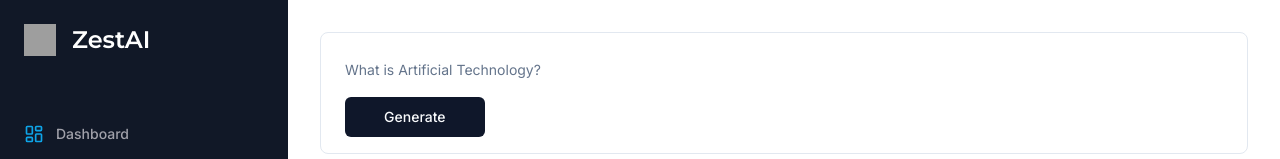
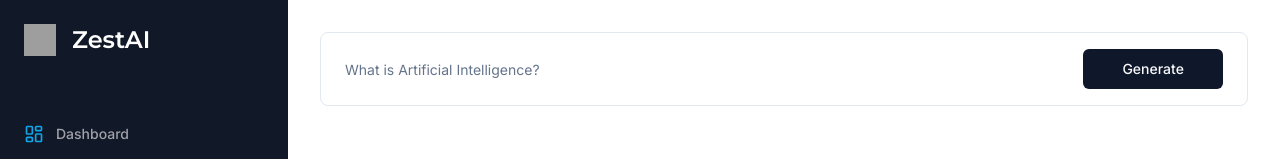
Before and after one commit to gaurimadan/ZestAI, a Next.js app: page /conversation in a window 1280 px wide. Shown: the top 159 px of the page. Built offline with nearby package versions, Linux system fonts and the light colour scheme; no server answers; grey boxes are pictures that could not be loaded.

Commit message:
new api added

```diff
--- a/app/(dashboard)/(routes)/conversation/page.tsx
+++ b/app/(dashboard)/(routes)/conversation/page.tsx
@@ -1,122 +1,147 @@
 "use client";
 
-import { useForm } from "react-hook-form"
+import { useForm } from "react-hook-form";
 import * as z from "zod";
 import { formSchema } from "./constants";
 import { zodResolver } from "@hookform/resolvers/zod";
-import {Form,FormControl, FormField, FormItem} from "@/components/ui/form";
-import { Input } from "@/components/ui/input"
+import { Form, FormControl, FormField, FormItem } from "@/components/ui/form";
+import { Input } from "@/components/ui/input";
 import { Button } from "@/components/ui/button";
 import { useRouter } from "next/navigation";
 import { useState } from "react";
-import axios from "axios";
 import { Empty } from "@/components/Empty";
 import { Loader } from "@/components/Loader";
 import { cn } from "@/lib/utils";
 import { UserAvatar } from "@/components/user-avatar";
 import { BotAvatar } from "@/components/bot-avatar";
 
-type ChatCompletionRequestMessage={content:string,role:string}
-const ConversationPage =() =>{
+type ChatCompletionRequestMessage = { content: string; role: string };
+
+type result = {
+  text: string;
+  finish_reason: "stop";
+  model: "gpt-3.5-turbo-030";
+  server: "backup-K";
+};
+
+const ConversationPage = () => {
   const router = useRouter();
-    const [messages, setMessages]=useState<ChatCompletionRequestMessage[]>([]);
+  const [messages, setMessages] = useState<ChatCompletionRequestMessage[]>([]);
+  const [error, setError] = useState<string | null>(null);
+  const form = useForm<z.infer<typeof formSchema>>({
+    resolver: zodResolver(formSchema),
+    defaultValues: {
+      prompt: "",
+    },
+  });
+  const isLoading = form.formState.isSubmitting;
 
-    const form=useForm<z.infer<typeof formSchema>>({
-       resolver:zodResolver(formSchema),
+  const onSubmit = async (values: z.infer<typeof formSchema>) => {
+    try {
+      setError(null); // Reset error state
+      const userMessage: ChatCompletionRequestMessage = {
+        role: "user",
+        content: values.prompt,
+      };
+      const newMessages = [...messages, userMessage];
+      const url = "https://chatgpt-api8.p.rapidapi.com/";
 
-        defaultValues:{
-            prompt:""
+      const headers: Record<string, string> = {
+        "x-rapidapi-host": "chatgpt-api8.p.rapidapi.com",
+        "Content-Type": "application/json",
+      };
+
+      const apiKey = process.env.NEXT_PUBLIC_API_KEY;
+      if (apiKey) {
+        headers["x-rapidapi-key"] = apiKey;
+      } else {
+        throw new Error("API key is missing");
       }
-    });
 
+      const options = {
+        method: "POST",
+        headers,
+        body: JSON.stringify(newMessages),
+      };
 
-
-    console.log(process.env.NEXT_PUBLIC_OPENAI_API_KEY)
-    const isloading=form.formState.isSubmitting;
-    const onSubmit=async(values:z.infer<typeof formSchema>) =>{
-
-        try{
-            const userMessage:ChatCompletionRequestMessage={
-                role :"user",
-                content:values.prompt,
-            }as any;
-            const newMessage =[...messages,userMessage];
-            const response = await axios.post("api/conversation",{messages:newMessage,});
-            setMessages((current) => [...current,userMessage,response.data]);
-
-        }
-        catch(error:any){
-            console.log(error);
-        }
-        finally{
+      const response = await fetch(url, options);
+      const result = (await response.json()) as result;
+      const botMessage: ChatCompletionRequestMessage = {
+        role: "system",
+        content: result.text,
+      };
+      setMessages((current) => [...current, userMessage, botMessage]);
+    } catch (error: any) {
+      console.error(error);
+      setError("Failed to fetch the response. Please try again.");
+    } finally {
       router.refresh();
     }
   };
-    return(
+
+  return (
     <div className="px-4 lg:px-8">
       <div>
-
-
         <Form {...form}>
           <form
             onSubmit={form.handleSubmit(onSubmit)}
-                    className="rounded-lg
-                    border
-                    w-full
-                    p-4
-                    px-3
-                    md:px-6
-                    focus-within:shadow-sm
-                    grid
-                    grid-cols-12
-                    gap-2">
+            className="rounded-lg border w-full p-4 px-3 md:px-6 focus-within:shadow-sm grid grid-cols-12 gap-2"
+          >
             <FormField
               name="prompt"
-                        render={({field})=>(
-                            <FormItem className="col-span-12 ld:col-span-10">
+              render={({ field }) => (
+                <FormItem className="col-span-12 lg:col-span-10">
                   <FormControl className="m-0 p-0">
                     <Input
-                                            className="border-0 outline-0
-                                            focus-visible:ring-0
-                                            focus-visible:ring-transparent"
-                                            disabled={isloading}
-                                            placeholder="What is Artificial Technology?"
-                                            {...field}/>
+                      className="border-0 outline-0 focus-visible:ring-0 focus-visible:ring-transparent"
+                      disabled={isLoading}
+                      placeholder="What is Artificial Intelligence?"
+                      {...field}
+                    />
                   </FormControl>
                 </FormItem>
-                        )}/>
-                        <Button className="col-span-12 lg:col-span-2 w-full" disabled={isloading}>
+              )}
+            />
+            <Button
+              className="col-span-12 lg:col-span-2 w-full"
+              disabled={isLoading}
+            >
               Generate
             </Button>
           </form>
         </Form>
       </div>
       <div className="space-y-4 mt-4">
-            {isloading && (
+        {isLoading && (
           <div className="p-8 rounded-lg w-full items-center justify-center bg-muted">
-                    <Loader/>
+            <Loader />
           </div>
-
         )}
-            {messages.length===0 && !isloading && (
+        {error && <div className="text-red-500">{error}</div>}
+        {messages.length === 0 && !isLoading && (
           <div>
-                    <Empty label="No conversation started"/>
+            <Empty label="No conversation started" />
           </div>
         )}
         <div className="flex flex-col-reverse gap-y-4">
-            {messages.map((message)=>(
-                <div key={message.content}
-                className={cn("p-8 w-full flex items-start gap-x-8 rounded-lg",message.role==="user"?"bg-white border border-black/10":"bg-muted")}>
-                    {message.role==="user"?<UserAvatar/>:<BotAvatar/>}
-                    <p className="text-sm"> {message.content}
-                    </p>
-
-
+          {messages.map((message, index) => (
+            <div
+              key={index}
+              className={cn(
+                "p-8 w-full flex items-start gap-x-8 rounded-lg",
+                message.role === "user"
+                  ? "bg-white border border-black/10"
+                  : "bg-muted"
+              )}
+            >
+              {message.role === "user" ? <UserAvatar /> : <BotAvatar />}
+              <p className="text-sm">{message.content}</p>
             </div>
           ))}
         </div>
       </div>
     </div>
-    )
-}
-export default ConversationPage
+  );
+};
+
+export default ConversationPage;
--- a/package.json
+++ b/package.json
@@ -36,6 +36,7 @@
     "eslint": "^8",
     "eslint-config-next": "14.2.4",
     "postcss": "^8",
+    "prettier": "3.3.2",
     "tailwindcss": "^3.4.1",
     "typescript": "^5"
   }
```
Also changed, not shown: 1 other file (tests, documents, lock files or other folders). Lines whose indentation alone changed are shown as unchanged.
